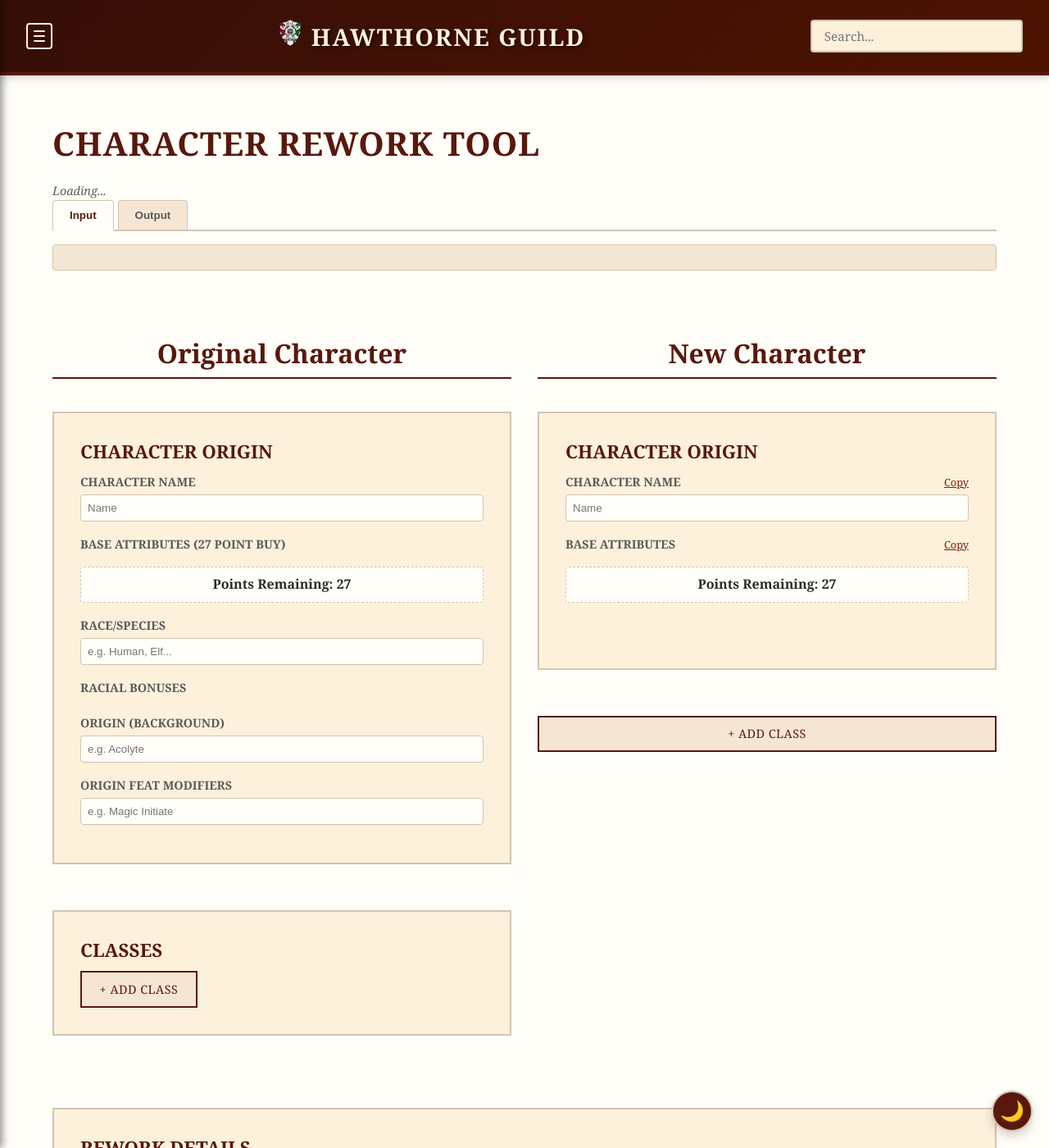
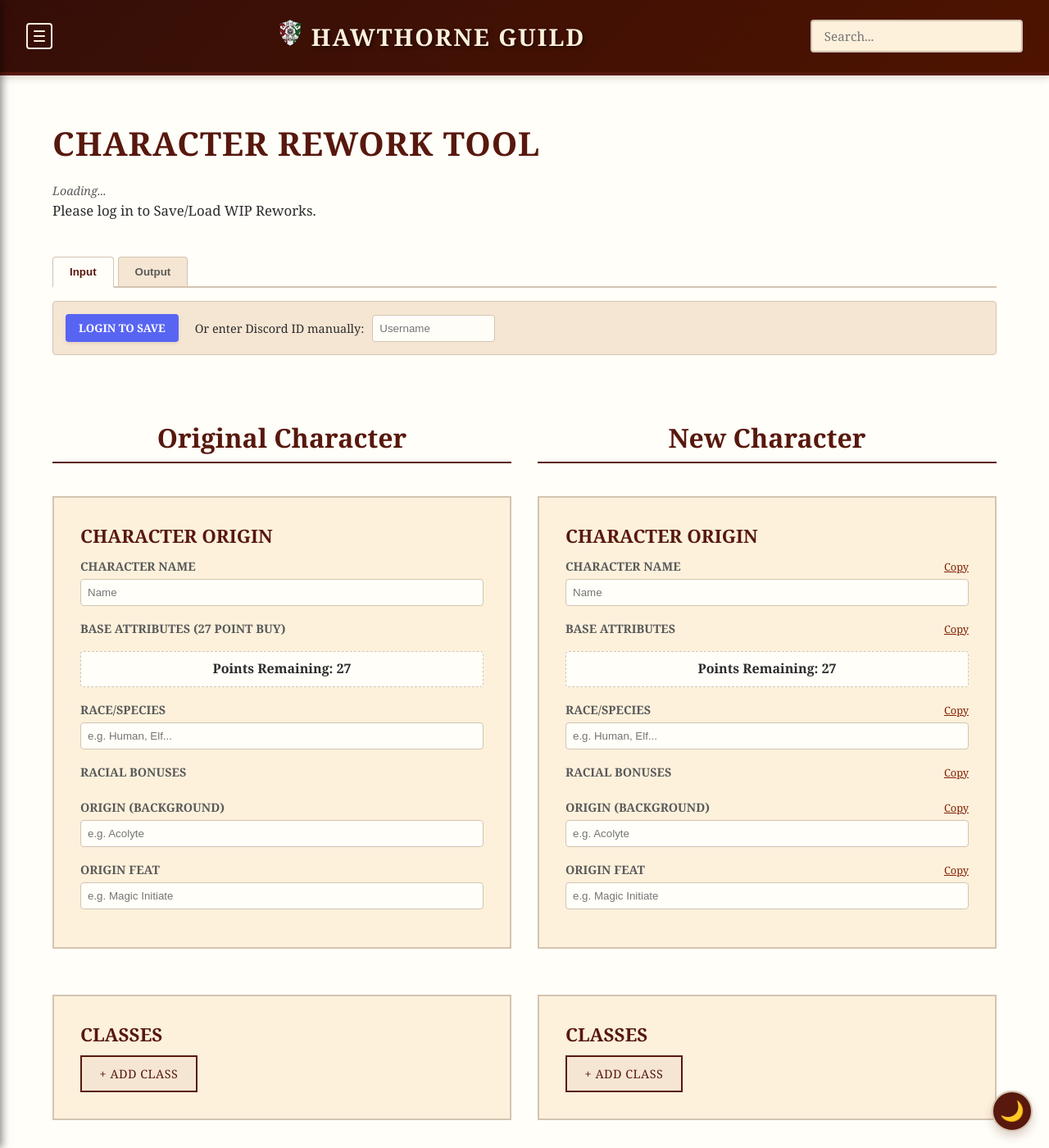
Before and after one commit to coconutswallow/Guides, a Jekyll site: the page built from rework.html, in a window 1280 px wide and 1400 px high. Shown: the whole window at 82% size. Built offline with Jekyll 4.4.1, drawn with Linux system fonts in a browser that asks for light colours; a script that is not in the unit is left out.

Commit message:
Update rework.html

```diff
--- a/rework.html
+++ b/rework.html
@@ -9,6 +9,9 @@
     <h1>Character Rework Tool</h1>
 
     {% include auth-header.html %}
+    <p id="instruction-text" class="auth-instruction">Please log in to Save/Load WIP Reworks.</p>
+
+    <br>
 
     <div class="tab-nav">
         <button class="tab-btn active" onclick="window.switchTab('input')">Input</button>
@@ -18,15 +21,15 @@
     <div id="tab-input" class="tab-content active">
 
         <div class="control-bar" id="controls-area">
-            <div id="logged-out-controls" class="control-group" style="display:none; align-items:center; gap: 10px;">
+            <div id="logged-out-controls" class="control-group" style="display:flex; align-items:center; gap: 10px;">
                <button id="custom-login-btn" class="auth-btn auth-btn-discord" onclick="window.authManager.login()">
                     Login to Save
-               </button>
+                </button>
                <span style="font-size:0.9em; margin-left:10px;"> Or enter Discord ID manually: </span>
                <input type="text" id="manual-discord-id" class="text-input" style="width: 150px;" placeholder="Username">
             </div>
 
-            <div id="logged-in-controls" class="control-group" style="display:none;">
+            <div id="logged-in-controls" class="control-group" style="display:none; gap: 10px;">
                 <button class="action-btn btn-save" onclick="window.saveRework()">Save</button>
                 <button class="action-btn btn-load" onclick="window.loadSelectedRework()">Load</button>
                 <select id="load-rework-select" class="load-select">
@@ -34,8 +37,8 @@
                 </select>
             </div>
 
-            <div id="auth-error-msg" class="control-group" style="display:none; color: #e74c3c; font-weight: bold;">
-                <span>"Adventurer" role required to Save/Load.</span>
+            <div id="auth-error-msg" class="control-group auth-error" style="display:none;">
+                <span>Only 'Adventurer' role can Save/Load on this page.</span>
             </div>
         </div>
 
@@ -69,7 +72,7 @@
                             <input type="text" class="text-input" id="bg-original" placeholder="e.g. Acolyte">
                         </div>
                         <div class="input-group" id="block-origin-original">
-                            <label class="input-label">Origin Feat Modifiers</label>
+                            <label class="input-label">Origin Feat</label>
                             <input type="text" class="text-input" id="orig-feat-original" placeholder="e.g. Magic Initiate">
                             <div id="origin-mod-container-original" style="margin-top:10px;"></div>
                         </div>
@@ -103,18 +106,49 @@
                             <div id="attrs-container-new"></div>
                             <div class="points-display" id="points-new">Points Remaining: 27</div>
                         </div>
-                        <div id="race-mod-container-new"></div>
-                        <div id="classes-container-new"></div>
-                        <div id="feats-container-new"></div>
+                        <div class="input-group">
+                            <div class="field-header-row">
+                                <label class="input-label">Race/Species</label>
+                                <button type="button" class="copy-link" onclick="window.copyValue('race-original', 'race-new')">Copy</button>
+                            </div>
+                            <input type="text" class="text-input" id="race-new" placeholder="e.g. Human, Elf...">
+                        </div>
+                        <div class="input-group" id="block-race-new">
+                            <div class="field-header-row">
+                                <label class="input-label">Racial Bonuses</label>
+                                <button type="button" class="copy-link" onclick="window.copyMods('race')">Copy</button>
+                            </div>
+                            <div id="race-mod-container-new"></div>
+                        </div>
+                        <div class="input-group">
+                            <div class="field-header-row">
+                                <label class="input-label">Origin (Background)</label>
+                                <button type="button" class="copy-link" onclick="window.copyValue('bg-original', 'bg-new')">Copy</button>
+                            </div>
+                            <input type="text" class="text-input" id="bg-new" placeholder="e.g. Acolyte">
+                        </div>
+                        <div class="input-group" id="block-origin-new">
+                            <div class="field-header-row">
+                                <label class="input-label">Origin Feat</label>
+                                <button type="button" class="copy-link" onclick="window.copyValue('orig-feat-original', 'orig-feat-new')">Copy</button>
+                            </div>
+                            <input type="text" class="text-input" id="orig-feat-new" placeholder="e.g. Magic Initiate">
+                            <div id="origin-mod-container-new" style="margin-top:10px;"></div>
+                        </div>
                     </div>
                 </div>
-                <button type="button" class="button button-secondary" onclick="window.addClassRow('new')">+ Add Class</button>
+                <div class="card">
+                    <h3 class="card-title">Classes</h3>
+                    <div id="classes-container-new"></div>
+                    <button type="button" class="button button-secondary" onclick="window.addClassRow('new')">+ Add Class</button>
+                </div>
+                <div id="feats-container-new"></div>
             </div>
         </div>
 
         <div class="card" style="margin-top: 2rem;">
             <h3 class="card-title">Rework Details</h3>
-            <input type="text" id="rework-cost" class="text-input" placeholder="GP/DTP Costs">
+            <input type="text" id="rework-cost" class="text-input" placeholder="GP/DTP costs">
             <textarea id="rework-notes" class="notes-area" placeholder="Notes for auditors"></textarea>
         </div>
     </div>
@@ -126,47 +160,51 @@
     </div>
 </div>
 
-<script type="module" src="{{ '/assets/js/auth-manager.js' | relative_url }}"></script>
-
 <script>
-    // 1. AUTH LOGIC: Switches the visibility of controls, but leaves the tool visible
+    // AUTH VISIBILITY HANDLER
     window.handlePageAuth = function(user, profile) {
         window.currentUser = user;
-        const REQUIRED_ROLE = "Adventurer";
-
+        const REQUIRED_ROLES = ["Adventurer"];
+        const instructionText = document.getElementById('instruction-text');
         const loggedOutGroup = document.getElementById('logged-out-controls');
         const loggedInGroup = document.getElementById('logged-in-controls');
         const authErrorGroup = document.getElementById('auth-error-msg');
-        const manualInput = document.getElementById('manual-discord-id');
-
-        // Reset
-        loggedOutGroup.style.display = 'none';
-        loggedInGroup.style.display = 'none';
-        authErrorGroup.style.display = 'none';
 
         if (user) {
             const userRoles = (profile && profile.roles) ? profile.roles : [];
-            if (userRoles.includes(REQUIRED_ROLE)) {
-                loggedInGroup.style.display = 'flex';
+            const hasAccess = REQUIRED_ROLES.some(role => userRoles.includes(role));
+            if (instructionText) instructionText.style.display = 'none';
+            if (hasAccess) {
+                if(loggedInGroup) loggedInGroup.style.display = 'flex';
+                if(loggedOutGroup) loggedOutGroup.style.display = 'none';
                 if(window.fetchReworks) window.fetchReworks();
             } else {
-                authErrorGroup.style.display = 'flex';
+                if(authErrorGroup) authErrorGroup.style.display = 'flex';
+                if(loggedOutGroup) loggedOutGroup.style.display = 'none';
             }
         } else {
-            loggedOutGroup.style.display = 'flex';
+            if(loggedOutGroup) loggedOutGroup.style.display = 'flex';
+            if(loggedInGroup) loggedInGroup.style.display = 'none';
+            if(instructionText) instructionText.style.display = 'block';
         }
-    };
-
-    // 2. DISCORD ID LOGIC: Uses profile ID or Manual Input
-    window.getCurrentDiscordID = function() {
-        if (window.currentUser && window.authManager?.profile?.discord_id) {
-            return window.authManager.profile.discord_id;
-        }
-        return document.getElementById('manual-discord-id')?.value.trim();
     };
 </script>
 
 <script type="module">
     import { supabase } from "{{ '/assets/js/supabaseClient.js' | relative_url }}";
-    // ... paste all your original logic here (ATTRIBUTES, POINT_COSTS, scrapeColumn, etc) ...
+
+    // Restore original constants and UI generation logic
+    const ATTRIBUTES = ['STR', 'DEX', 'CON', 'INT', 'WIS', 'CHA'];
+    const POINT_COSTS = { 8: 0, 9: 1, 10: 2, 11: 3, 12: 4, 13: 5, 14: 7, 15: 9 };
+
+    // Function to get current Discord ID (Priority: Auth > Manual Input)
+    window.getCurrentDiscordID = function() {
+        if (window.currentUser) {
+            return window.currentUser.user_metadata.full_name || window.currentUser.user_metadata.name || "User";
+        }
+        return document.getElementById('manual-discord-id').value.trim();
+    };
+
+    // Restoring Original UI Generation (Classes, Attributes, Points)
+    // ... (Your original addClassRow, calculatePointBuy, and generateOutput functions go here) ...
 </script>
```
